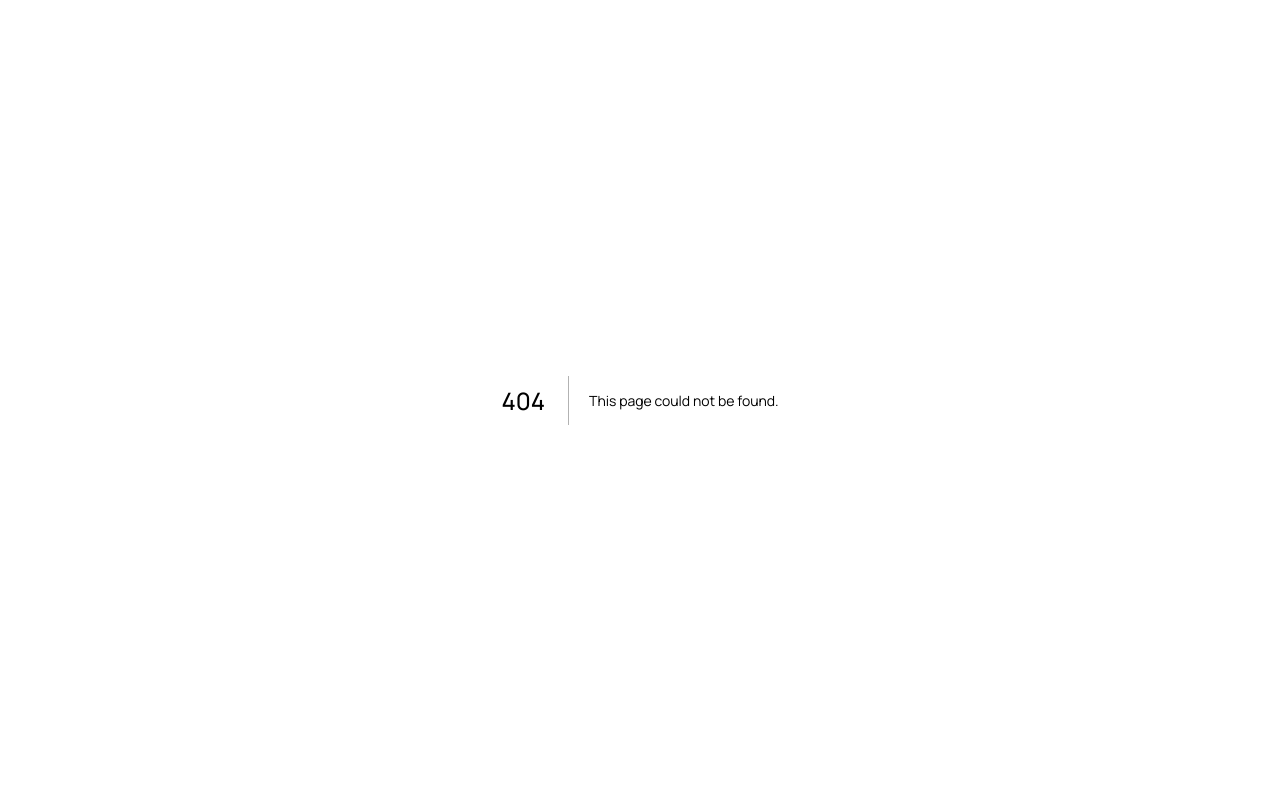
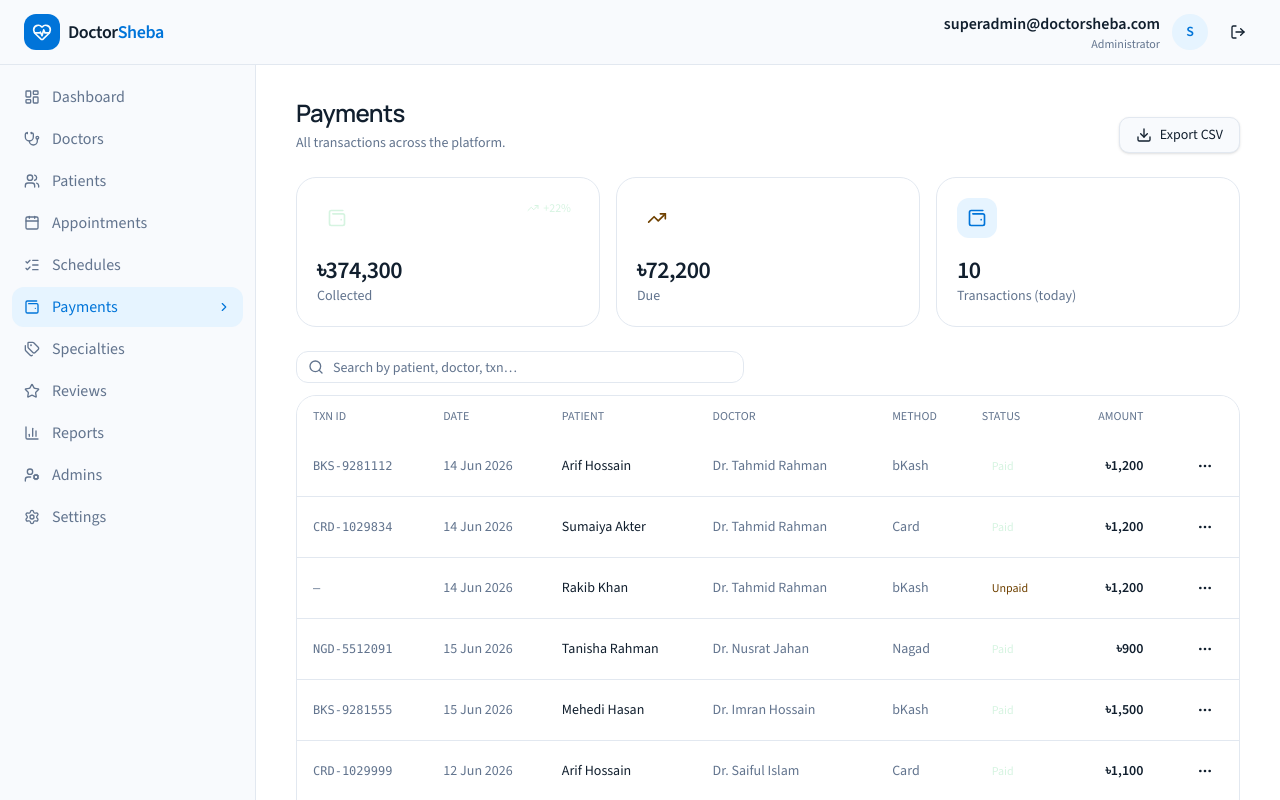
Before and after one commit to asrafulsgit/doctor-sheba-client, a Next.js app: page /admin/payments in a window 1280 px wide. Before the commit this address had no page. Shown: the top 800 px of the page. Built offline with nearby package versions, Linux system fonts and the light colour scheme.

Commit message:
added admin payments

```diff
--- /dev/null
+++ b/src/app/(private)/admin/payments/page.tsx
@@ -0,0 +1,7 @@
+import AdminPayments from "@/components/admin/payments/Payments";
+
+const page = () => {
+  return <AdminPayments />;
+};
+
+export default page;
--- /dev/null
+++ b/src/components/admin/payments/Payments.tsx
@@ -0,0 +1,214 @@
+"use client";
+import * as React from "react";
+import {
+  Wallet2,
+  Download,
+  TrendingUp,
+  MoreHorizontal,
+  Eye,
+  Undo2,
+  Search,
+} from "lucide-react";
+import { toast } from "sonner";
+import { Button } from "@/components/ui/button";
+import { Input } from "@/components/ui/input";
+import { InfoDialog } from "@/components/shared/FormDialog";
+import { ConfirmDialog } from "@/components/shared/ConfirmDialog";
+import {
+  DropdownMenu,
+  DropdownMenuContent,
+  DropdownMenuItem,
+  DropdownMenuTrigger,
+} from "@/components/ui/dropdown-menu";
+import { PaymentRecord, PAYMENTS } from "@/constants/patient/data";
+import DashboardHeader from "@/components/shared/DashboardHeader";
+import StatCard from "@/components/shared/StatCard";
+import { StatusBadge } from "@/components/ui/badge";
+
+// export const Route = createFileRoute("/admin/payments")({
+//   head: () => ({ meta: [{ title: "Payments — Admin — DoctorSheba" }] }),
+//   component: AdminPayments,
+// });
+
+const fmt = (iso: string) =>
+  new Date(iso).toLocaleDateString("en-GB", {
+    day: "2-digit",
+    month: "short",
+    year: "numeric",
+  });
+
+const AdminPayments = () => {
+  const [q, setQ] = React.useState("");
+  const [payments, setPayments] = React.useState<PaymentRecord[]>(PAYMENTS);
+  const [view, setView] = React.useState<PaymentRecord | null>(null);
+  const [refund, setRefund] = React.useState<PaymentRecord | null>(null);
+
+  const paid = payments
+    .filter((p) => p.status === "PAID")
+    .reduce((s, p) => s + p.amount, 0);
+  const due = payments
+    .filter((p) => p.status === "UNPAID")
+    .reduce((s, p) => s + p.amount, 0);
+
+  const doRefund = () => {
+    if (!refund) return;
+    // set((prev) => prev.map((p) => p.id === refund.id ? { ...p, status: "UNPAID", transactionId: `REFUND-${Date.now().toString().slice(-7)}` } : p));
+    toast.success("Refund issued");
+  };
+
+  return (
+    <>
+      <DashboardHeader
+        title="Payments"
+        description="All transactions across the platform."
+        actions={
+          <Button variant="outline" onClick={() => {}}>
+            <Download className="h-4 w-4" />
+            Export CSV
+          </Button>
+        }
+      />
+      <div className="grid gap-4 sm:grid-cols-3">
+        <StatCard
+          icon={Wallet2}
+          label="Collected"
+          value={`৳${(paid * 38).toLocaleString()}`}
+          tone="success"
+          trend={22}
+        />
+        <StatCard
+          icon={TrendingUp}
+          label="Due"
+          value={`৳${(due * 38).toLocaleString()}`}
+          tone="warning"
+        />
+        <StatCard
+          icon={Wallet2}
+          label="Transactions (today)"
+          value={payments.length}
+          tone="primary"
+        />
+      </div>
+      <div className="mt-6 mb-3 max-w-md relative">
+        <Search className="absolute left-3 top-1/2 h-4 w-4 -translate-y-1/2 text-muted-foreground" />
+        <Input
+          placeholder="Search by patient, doctor, txn…"
+          className="pl-9"
+          value={q}
+          onChange={(e) => setQ(e.target.value)}
+        />
+      </div>
+      <div className="overflow-hidden rounded-2xl border border-border bg-card shadow-soft">
+        <table className="w-full text-sm">
+          <thead className="bg-surface text-xs uppercase text-muted-foreground">
+            <tr>
+              <th className="px-4 py-3 text-left font-medium">Txn ID</th>
+              <th className="px-4 py-3 text-left font-medium">Date</th>
+              <th className="px-4 py-3 text-left font-medium">Patient</th>
+              <th className="px-4 py-3 text-left font-medium">Doctor</th>
+              <th className="px-4 py-3 text-left font-medium">Method</th>
+              <th className="px-4 py-3 text-left font-medium">Status</th>
+              <th className="px-4 py-3 text-right font-medium">Amount</th>
+              <th className="px-4 py-3" />
+            </tr>
+          </thead>
+          <tbody className="divide-y divide-border">
+            {payments.map((p) => (
+              <tr key={p.id} className="hover:bg-surface/60">
+                <td className="px-4 py-3 font-mono text-xs text-muted-foreground">
+                  {p.transactionId}
+                </td>
+                <td className="px-4 py-3 text-muted-foreground">
+                  {fmt(p.date)}
+                </td>
+                <td className="px-4 py-3 font-medium text-foreground">
+                  {p.patientName}
+                </td>
+                <td className="px-4 py-3 text-muted-foreground">
+                  {p.doctorName}
+                </td>
+                <td className="px-4 py-3 text-muted-foreground">{p.method}</td>
+                <td className="px-4 py-3">
+                  <StatusBadge status={p.status} />
+                </td>
+                <td className="px-4 py-3 text-right font-semibold">
+                  ৳{p.amount.toLocaleString()}
+                </td>
+                <td className="px-4 py-3 text-right">
+                  <DropdownMenu>
+                    <DropdownMenuTrigger asChild>
+                      <Button size="icon" variant="ghost">
+                        <MoreHorizontal className="h-4 w-4" />
+                      </Button>
+                    </DropdownMenuTrigger>
+                    <DropdownMenuContent align="end">
+                      <DropdownMenuItem onClick={() => setView(p)}>
+                        <Eye className="h-4 w-4" />
+                        View
+                      </DropdownMenuItem>
+                      {p.status === "PAID" && (
+                        <DropdownMenuItem
+                          className="text-destructive"
+                          onClick={() => setRefund(p)}
+                        >
+                          <Undo2 className="h-4 w-4" />
+                          Refund
+                        </DropdownMenuItem>
+                      )}
+                    </DropdownMenuContent>
+                  </DropdownMenu>
+                </td>
+              </tr>
+            ))}
+          </tbody>
+        </table>
+      </div>
+
+      <InfoDialog
+        open={!!view}
+        onOpenChange={(o) => !o && setView(null)}
+        title="Payment details"
+      >
+        {view && (
+          <div className="space-y-2 text-sm">
+            {(
+              [
+                ["ID", view.id],
+                ["Appointment", view.appointmentId],
+                ["Patient", view.patientName],
+                ["Doctor", view.doctorName],
+                ["Method", view.method],
+                ["Transaction ID", view.transactionId],
+                ["Status", view.status],
+                ["Amount", `৳${view.amount}`],
+                ["Date", fmt(view.date)],
+              ] as const
+            ).map(([k, v]) => (
+              <div
+                key={k}
+                className="flex justify-between rounded-md border border-border px-3 py-2"
+              >
+                <span className="text-muted-foreground">{k}</span>
+                <span className="font-medium">{v}</span>
+              </div>
+            ))}
+          </div>
+        )}
+      </InfoDialog>
+
+      <ConfirmDialog
+        open={!!refund}
+        onOpenChange={(o) => !o && setRefund(null)}
+        title="Issue refund?"
+        description={
+          refund ? `Refund ৳${refund.amount} to ${refund.patientName}` : ""
+        }
+        confirmLabel="Refund"
+        destructive
+        onConfirm={doRefund}
+      />
+    </>
+  );
+};
+
+export default AdminPayments;
--- a/src/components/admin/schedules/Schedules.tsx
+++ b/src/components/admin/schedules/Schedules.tsx
@@ -1,3 +1,4 @@
+"use client";
 import { Clock } from "lucide-react";
 import { cn } from "@/lib/utils";
 import DashboardHeader from "@/components/shared/DashboardHeader";
```
